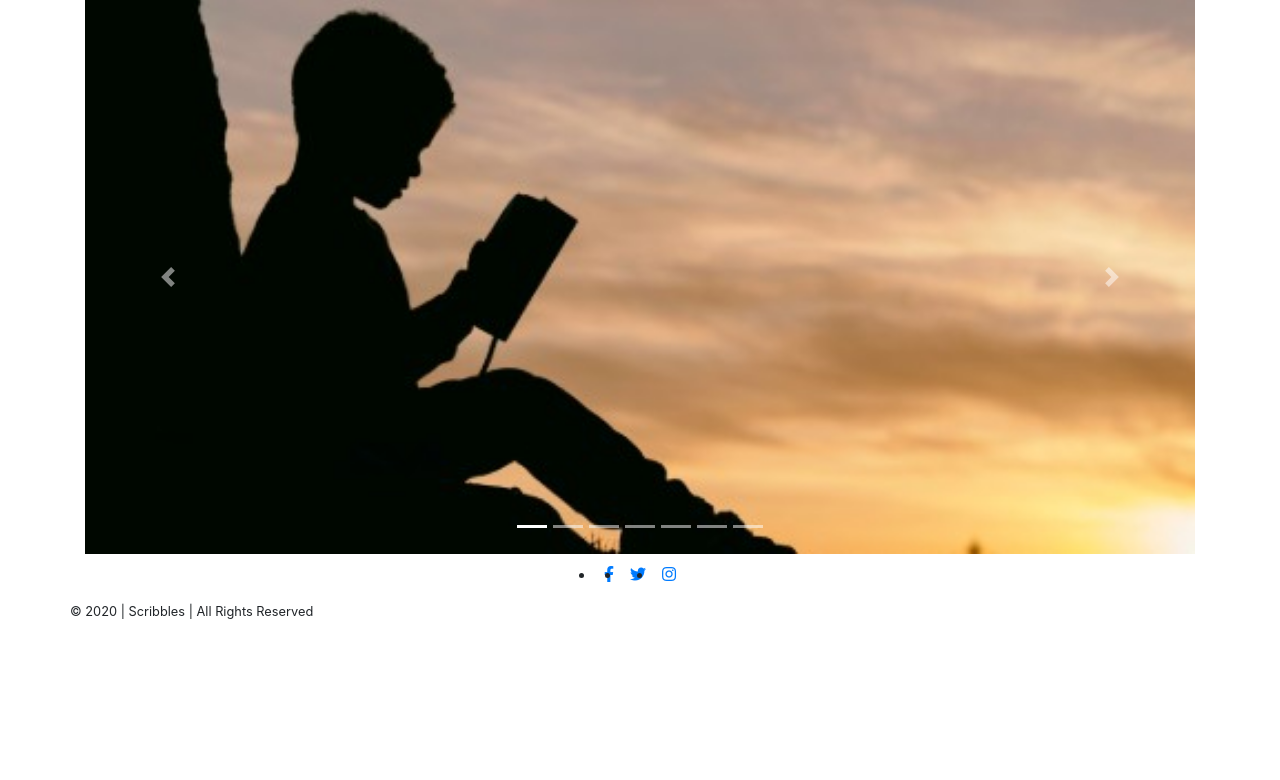
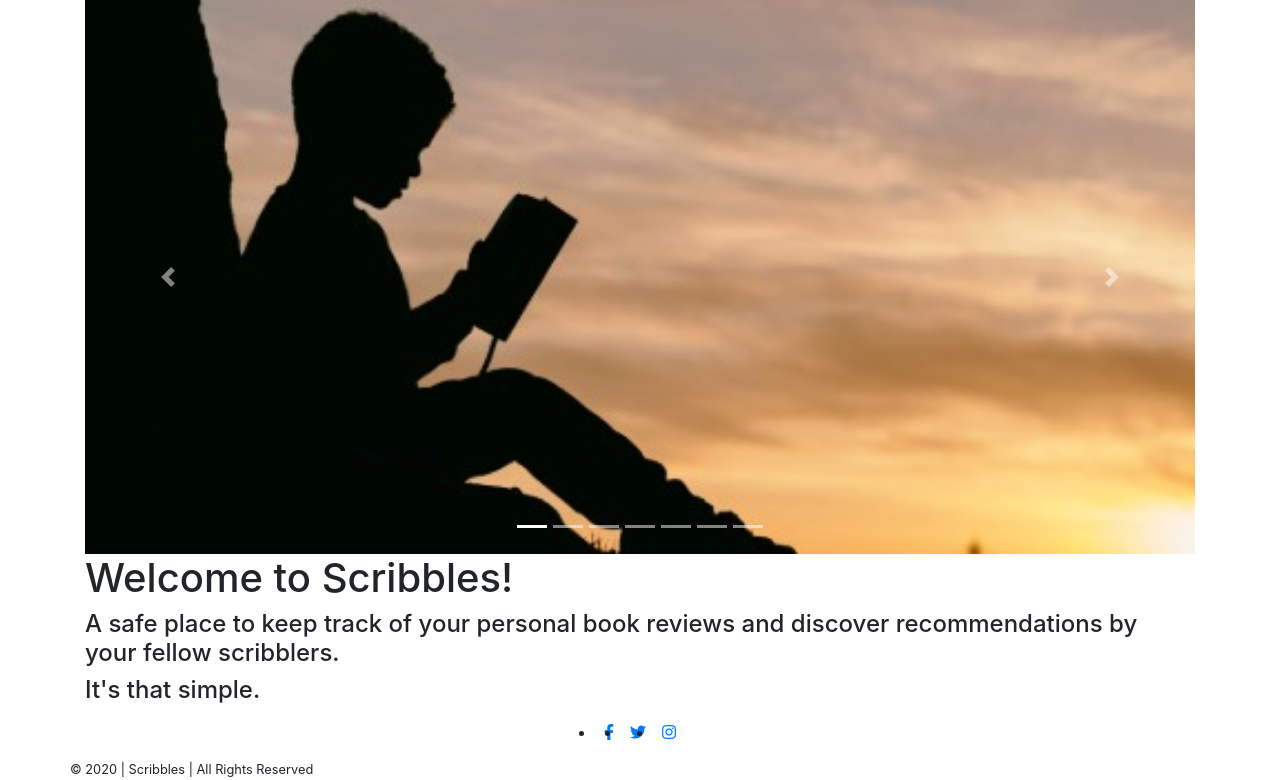
Before and after one commit to Code-Institute-Submissions/neringabickmore-scribbles, a Flask app: page / in a window 1280 px wide. Shown: the part 57-837 px from the top of the page. Before the commit the page ends 676 px from the top, so only its background shows below. Run offline with Flask 2, Linux system fonts and the light colour scheme; some libraries are stand-ins or nearby versions.

Commit message:
Add content to about.html

```diff
--- a/templates/pages/about.html
+++ b/templates/pages/about.html
@@ -1,6 +1,7 @@
 {% extends "layout/base.html" %}
 {% block content %}
 
+<!-- Carousel -->
 <div class="row">
     <div class="col-12">
         <div id="aboutCarousel" class="carousel slide" data-ride="carousel">
@@ -47,4 +48,19 @@
         </div>
     </div>
 </div>
+
+<!-- Intro -->
+<div class="row">
+    <div class="col-12">
+        <h1>Welcome to Scribbles!</h1>
+        <h4>
+            A safe place to keep track of your personal book reviews and discover recommendations by your
+            fellow scribblers.
+        </h4>
+        <h4>
+            It's that simple.
+        </h4>
+    </div>
+</div>
+
 {% endblock %}
```
